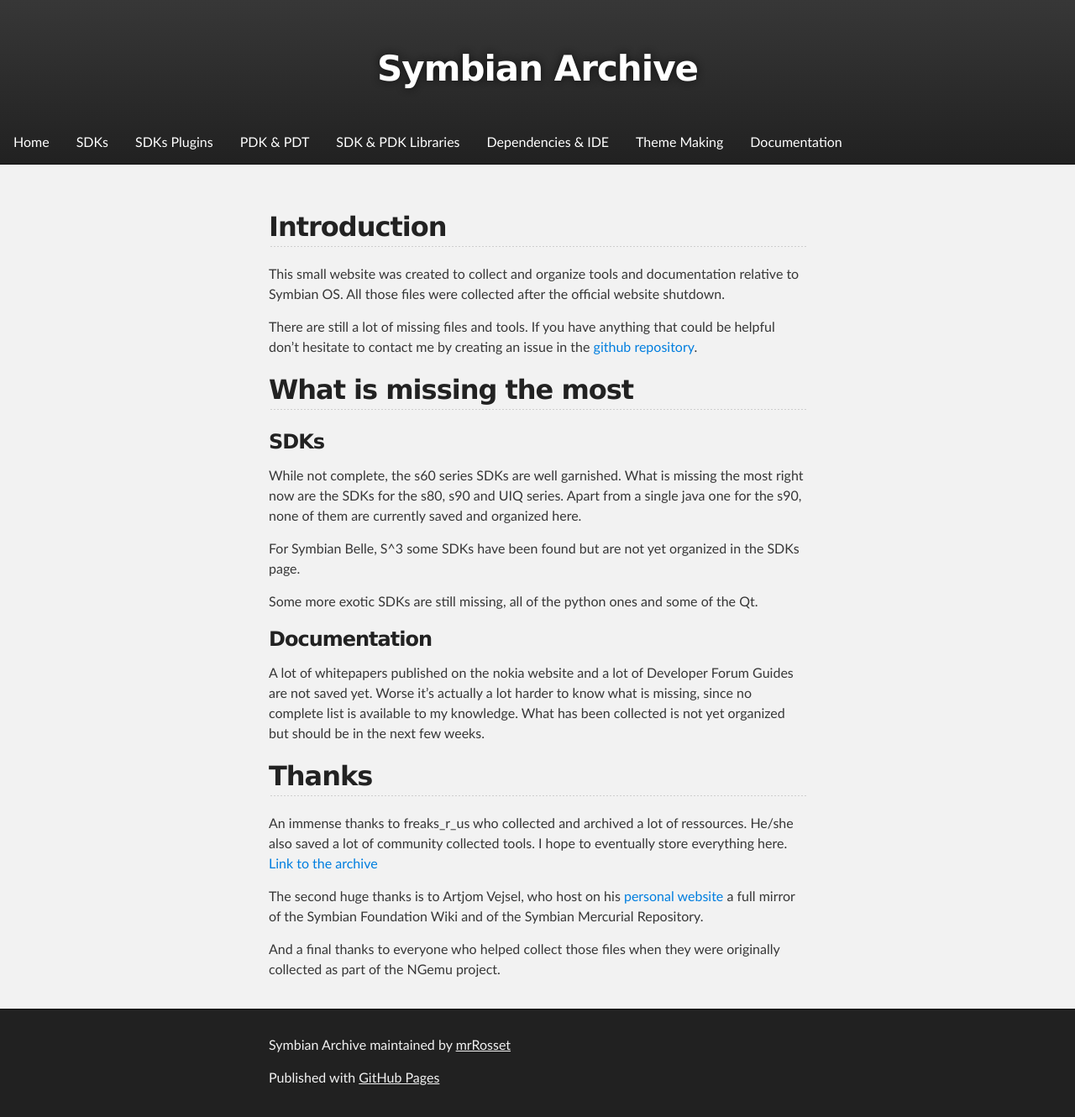
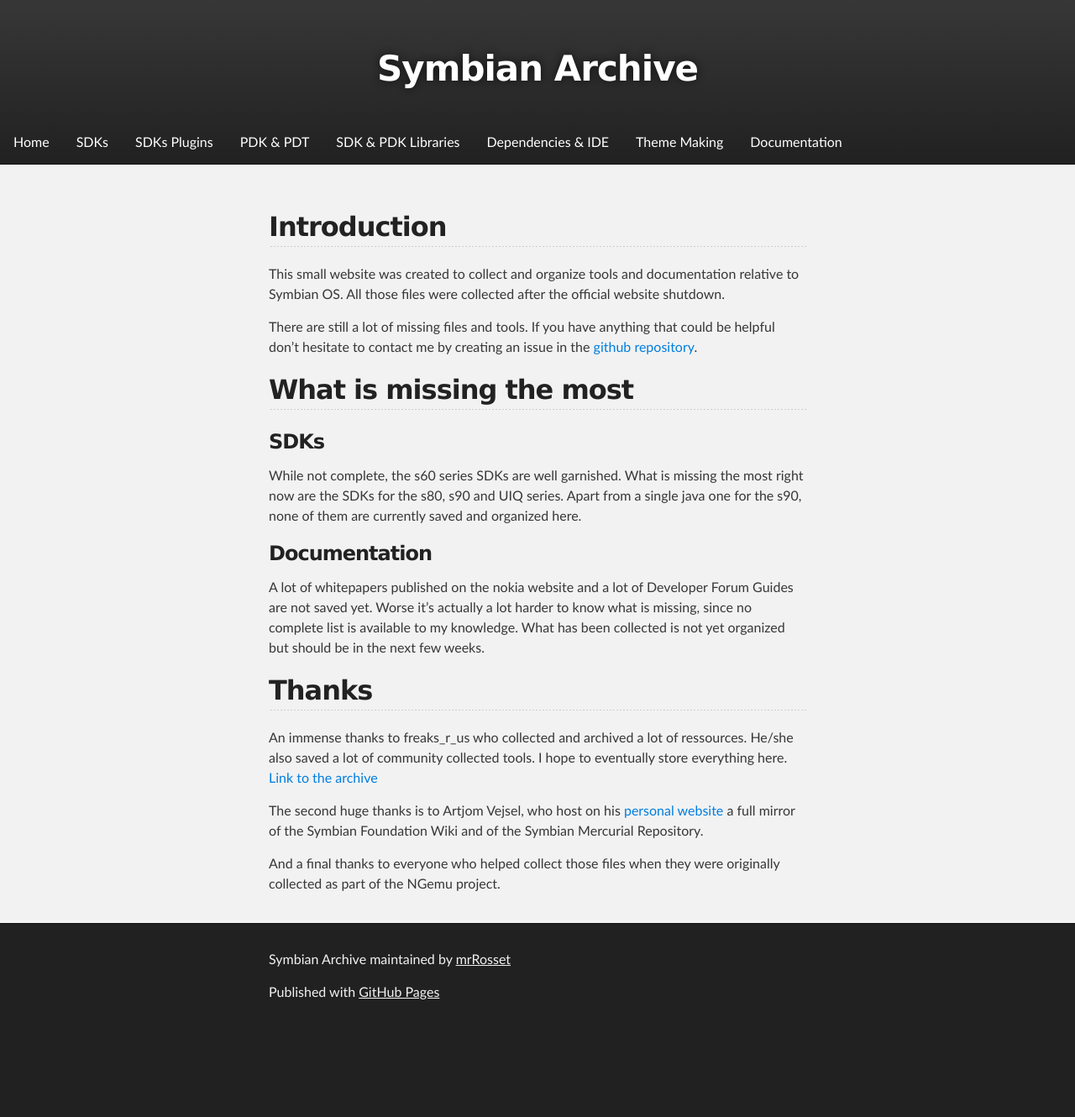
Before and after one commit to mrRosset/Symbian-Archive, a Jekyll site: the page built from index.md, in a window 1280 px wide. Shown: the whole page at 84% size. Built offline with Jekyll 4.4.1, drawn with Linux system fonts in a browser that asks for light colours; our own code applies the rules of GitHub Pages for plain Markdown files; the repository's description, which GitHub fills in, is left out; after the commit the page ends 1228 px from its top, so only the background shows below that.

Commit message:
update status

```diff
--- a/index.md
+++ b/index.md
@@ -10,10 +10,6 @@ There are still a lot of missing files and tools. If you have anything that coul
 
 While not complete, the s60 series SDKs are well garnished. What is missing the most right now are the SDKs for the s80, s90 and UIQ series. Apart from a single java one for the s90, none of them are currently saved and organized here.
 
-For Symbian Belle, S^3 some SDKs have been found but are not yet organized in the SDKs page.
-
-Some more exotic SDKs are still missing, all of the python ones and some of the Qt.
-
 ### Documentation
 
 A lot of whitepapers published on the nokia website and a lot of Developer Forum Guides are not saved yet. Worse it's actually a lot harder to know what is missing, since no complete list is available to my knowledge. What has been collected is not yet organized but should be in the next few weeks.
```
